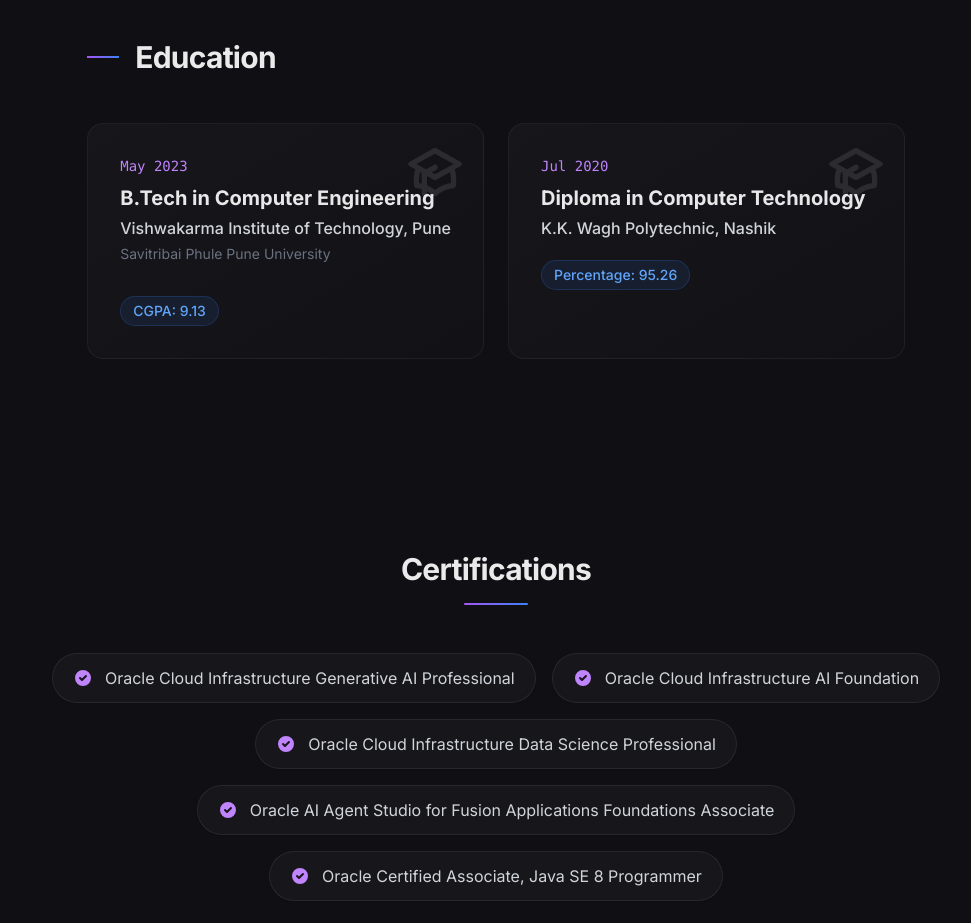
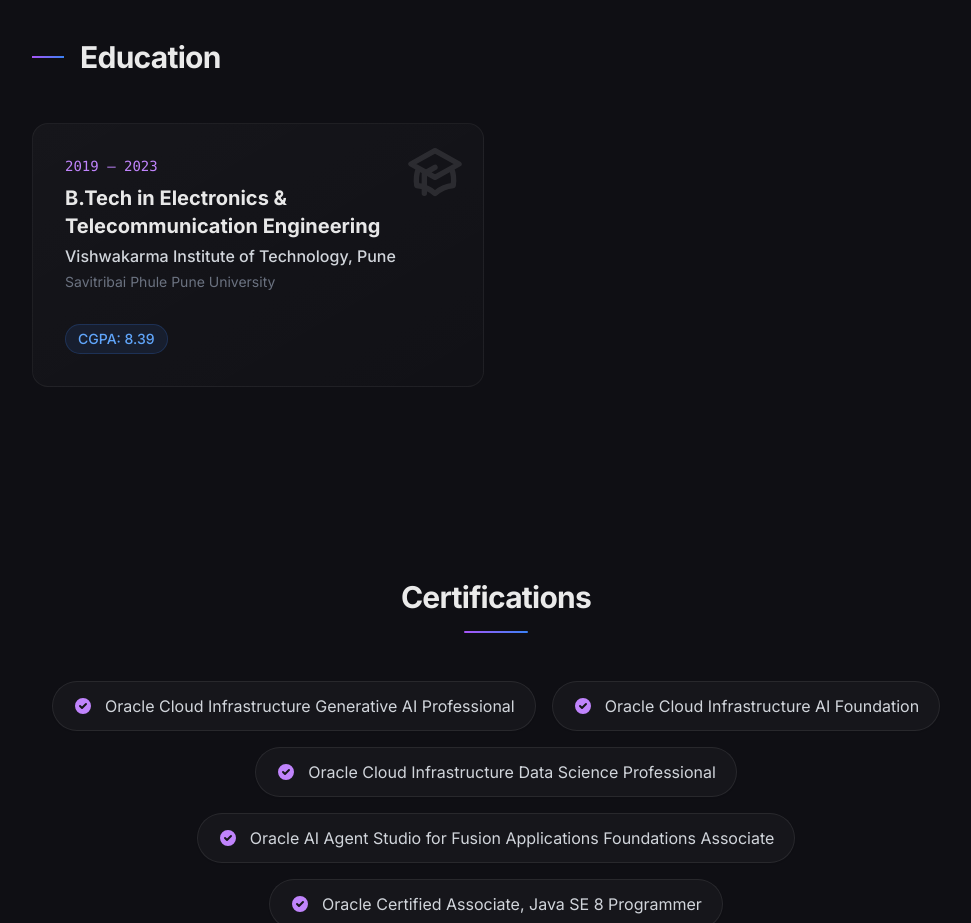
Before and after one commit to Saty290501/Portfolio, a Next.js app: page / in a window 1280 px wide. Shown: the part 4040-4963 px from the top of the page, without its empty margins (144-1115 px from the left). Built offline with nearby package versions, Linux system fonts and the light colour scheme.

Commit message:
Update src/components/Education.tsx for Machine Learning Engineer portfolio

```diff
--- a/src/components/Education.tsx
+++ b/src/components/Education.tsx
@@ -6,16 +6,9 @@ const education = [
     {
         institution: "Vishwakarma Institute of Technology, Pune",
         university: "Savitribai Phule Pune University",
-        degree: "B.Tech in Computer Engineering",
-        date: "May 2023",
-        score: "CGPA: 9.13"
-    },
-    {
-        institution: "K.K. Wagh Polytechnic, Nashik",
-        university: "",
-        degree: "Diploma in Computer Technology",
-        date: "Jul 2020",
-        score: "Percentage: 95.26"
+        degree: "B.Tech in Electronics & Telecommunication Engineering",
+        date: "2019 – 2023",
+        score: "CGPA: 8.39"
     }
 ];
 
@@ -53,12 +46,10 @@ export default function Education() {
                                     <path strokeLinecap="round" strokeLinejoin="round" strokeWidth={2} d="M12 14l9-5-9-5-9 5 9 5zm0 0l6.16-3.422a12.083 12.083 0 01.665 6.479A11.952 11.952 0 0012 20.055a11.952 11.952 0 00-6.824-2.998 12.078 12.078 0 01.665-6.479L12 14zm-4 6v-7.5l4-2.222" />
                                 </svg>
                             </div>
-
                             <div className="text-sm font-mono text-purple-400 mb-2">{edu.date}</div>
                             <h3 className="text-xl font-bold text-white/90 mb-1">{edu.degree}</h3>
                             <div className="text-base text-gray-300 font-medium mb-1">{edu.institution}</div>
-                            {edu.university && <div className="text-sm text-gray-500 mb-4">{edu.university}</div>}
-
+                            <div className="text-sm text-gray-500 mb-4">{edu.university}</div>
                             <div className="mt-4 inline-flex items-center px-3 py-1 rounded-full bg-blue-500/10 text-blue-400 text-sm font-medium border border-blue-500/20">
                                 {edu.score}
                             </div>
```
